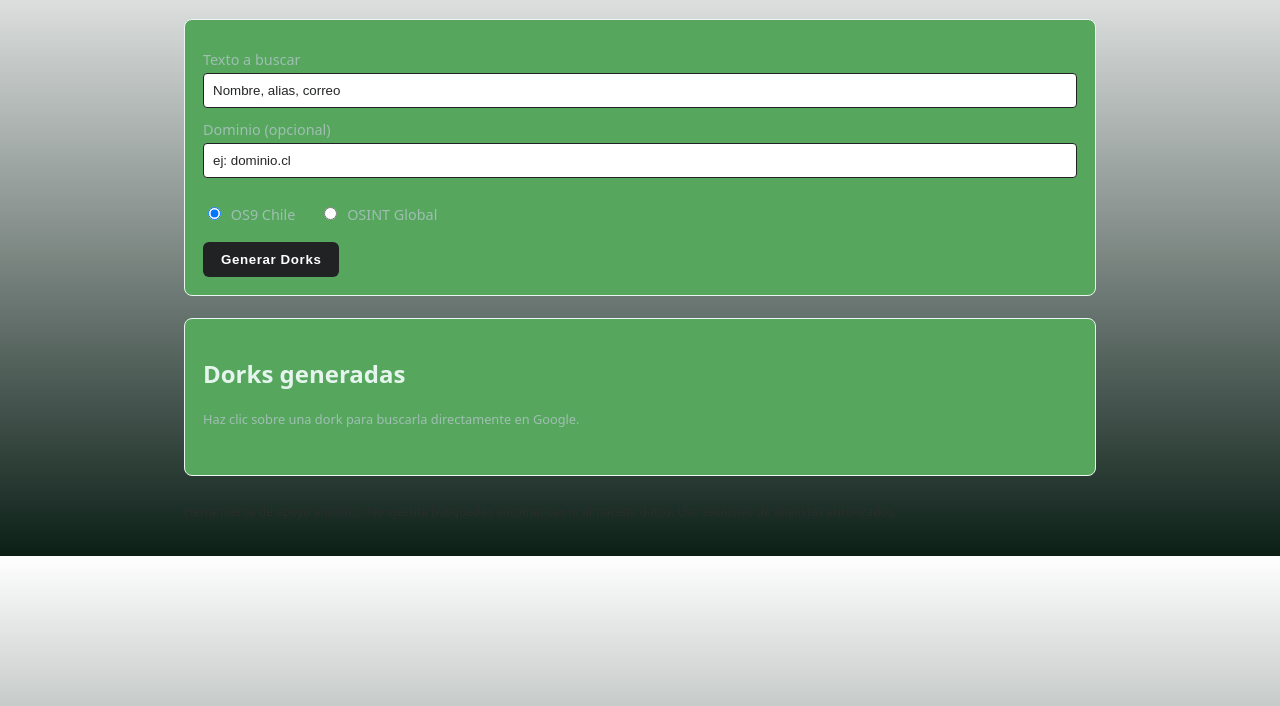
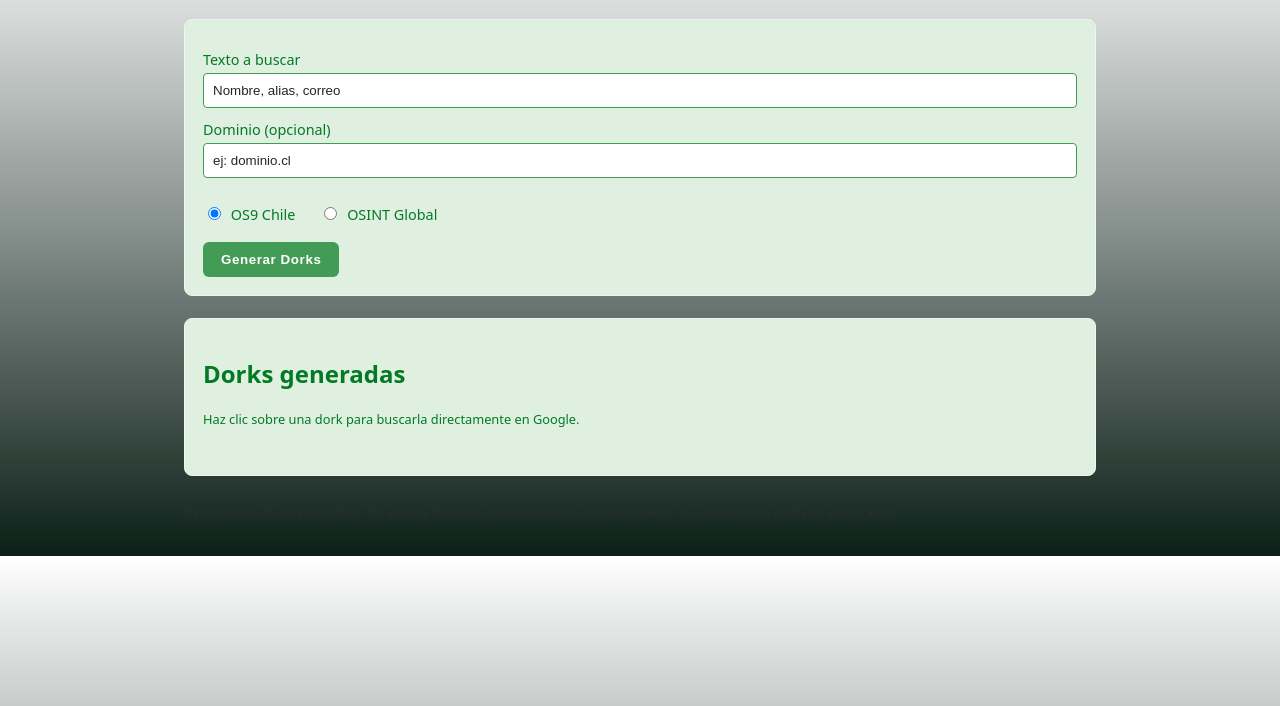
Before and after one commit to KNODRON/OsintDorking, a plain HTML site: page index.html in a window 1280 px wide. Shown: the part 94-800 px from the top of the page. Drawn offline with Linux system fonts and the light colour scheme.

Commit message:
Update style.css

```diff
--- a/style.css
+++ b/style.css
@@ -1,10 +1,10 @@
 :root {
-  --bg-main: #e9f2ee;
-  --bg-panel: #56a65e;
-  --green-main: #202224;
-  --green-accent: #e6f2ed;
-  --text-main: #e6f4ee;
-  --text-muted: #9fbfb2;
+  --bg-main: #027a24;
+  --bg-panel: #dff0e1;
+  --green-main: #439c56;
+  --green-accent: #027a24;
+  --text-main: #027a24;
+  --text-muted: #027a24;
 }
 
 * {
```
